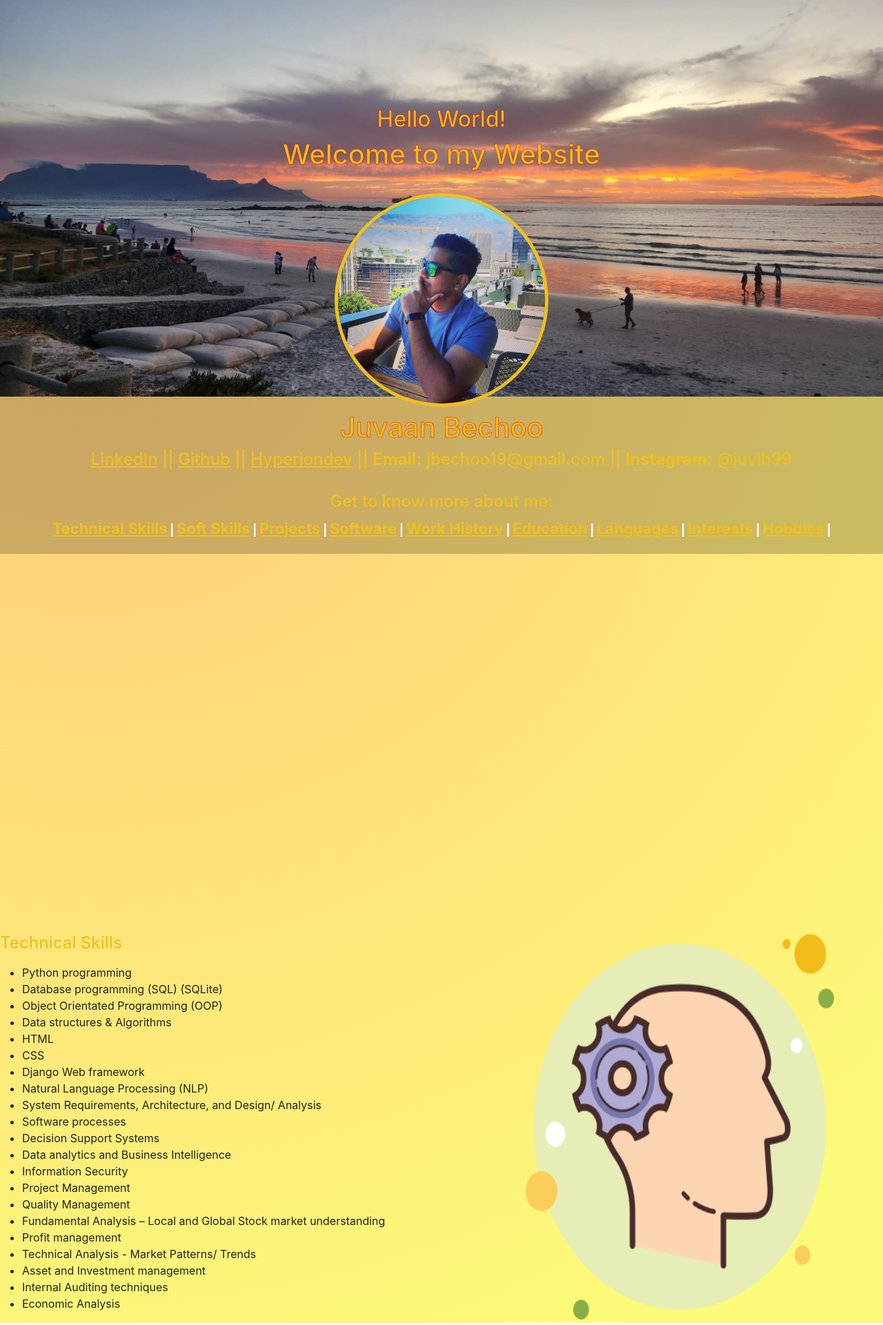
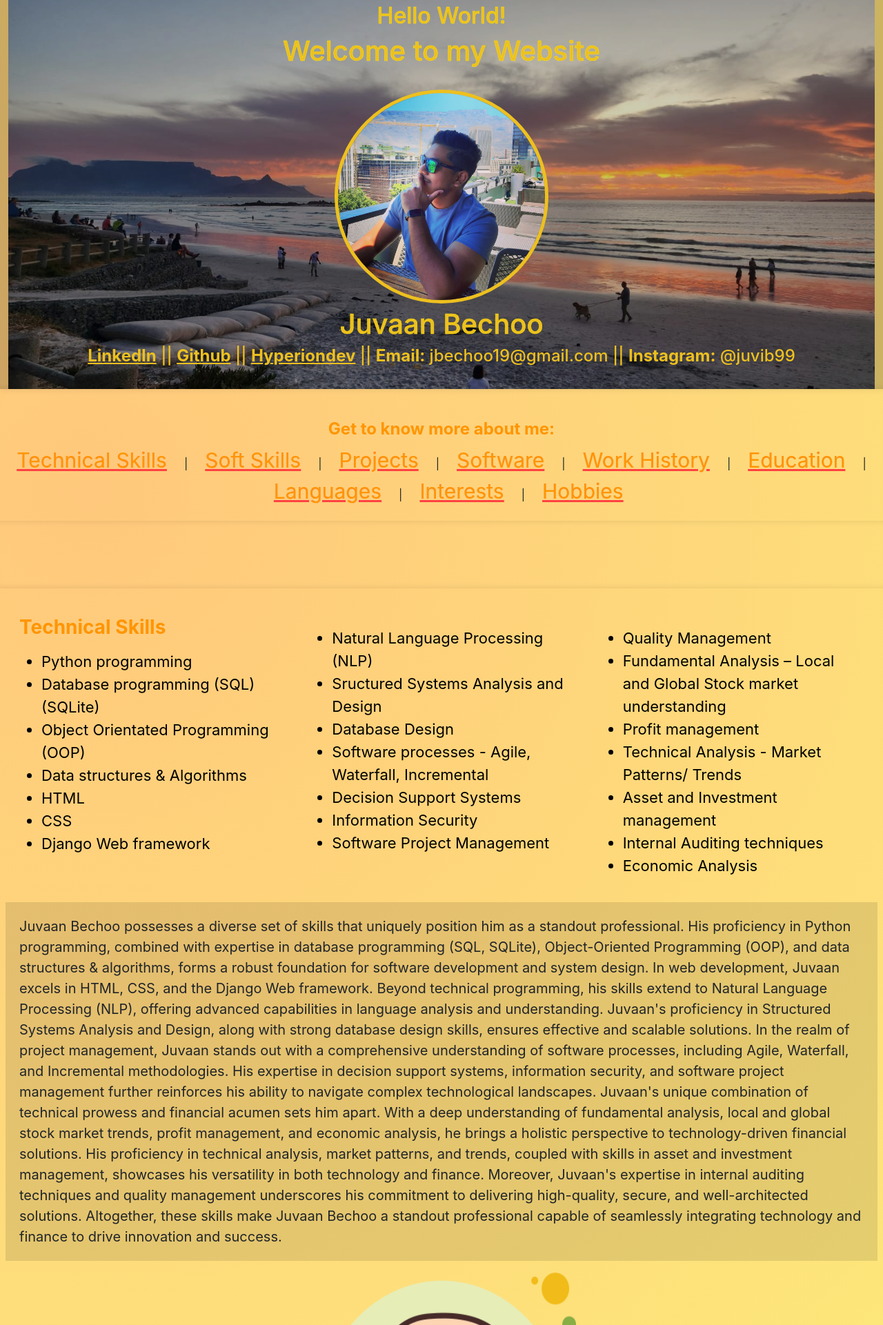
Before and after one commit to JuviB/JuviB, a plain HTML site: page index.html in a window 1280 px wide. Shown: the part 16-1937 px from the top of the page at 69% size. Drawn offline with nearby package versions, Linux system fonts and the light colour scheme.

Commit message:
Worked on Online CV

```diff
--- a/index.html
+++ b/index.html
@@ -13,56 +13,60 @@
 
 <body>
 
-    <header>
-        <div class="bg-image" style="max-height: 150px;">
+    <header class="container-fluid position-relative">
+        <div>
             <img src="table.jpg" alt="bg-image" class="img-fluid w-100">
         </div>
 
-        <div class="bg-text mx-auto text-center text-white">
+        <div class="row bg-text mx-auto text-center text-white position-absolute top-0 start-50 translate-middle-x" style="width: 100%; height: 100%;">
+            <div class="col-md-12">
                 <h2 id="theHeading">Hello World!</h2>
                 <h1>Welcome to my Website</h1>
                 <br>
 
-
                 <div class="my-image">
-                <img src="JB3.jpg" alt="my-image" style="width: 300px; height: 250;">
+                    <img src="JB3.jpg" alt="my-image" style="width: 300px; height: 300px;">
                 </div>
 
                 <br>
 
                 <h1>Juvaan Bechoo</h1>
 
-
-
                 <h4>
-                <a href="https://www.linkedin.com/in/juvaan-bechoo-3979a6182" target="_blank" style="color: #edc01f;">LinkedIn</a> ||
-                <a href="https://github.com/JuviB" target="_blank" style="color: #edc01f;">Github</a> ||
-                <a href="https://www.hyperiondev.com/portfolio/JB23060009000/" target="_blank" style="color: #edc01f;">Hyperiondev</a> ||
+                    <a href="https://www.linkedin.com/in/juvaan-bechoo-3979a6182" target="_blank" style="color: #edc01f;"><strong>LinkedIn</strong></a> ||
+                    <a href="https://github.com/JuviB" target="_blank" style="color: #edc01f;"><strong>Github</strong></a> ||
+                    <a href="https://www.hyperiondev.com/portfolio/JB23060009000/" target="_blank" style="color: #edc01f;"><strong>Hyperiondev</strong></a> ||
                     <strong>Email:</strong> jbechoo19@gmail.com || <strong>Instagram:</strong> @juvib99</a>
                 </h4>
                 <br>
-
-
-            <h4>Get to know more about me:</h4>
-            <nav>
-                <a href="#technicalskills">Technical Skills</a> |
-                <a href="#softskills">Soft Skills</a> |
-                <a href="#projects">Projects</a> |
-                <a href="#software">Software</a> |
-                <a href="#workhistory">Work History</a> |
-                <a href="#education">Education</a> |
-                <a href="#languages">Languages</a> |
-                <a href="#interests">Interests</a> |
-                <a href="#hobbies">Hobbies</a> |
-            </nav>
+            </div>
         </div>
     </header>
 
-    <main style="margin-top: 550px;">
+    <main style="margin-top: absolute;">
+    <div class="row center-text">
+        <div class="col-md-12 text-center">
+            <br>
+            <h4 style="color: #ff9500;"><strong>Get to know more about me:</strong></h4>
+            <nav>
+                <a href="#technical">Technical Skills</a> &emsp; | &emsp;
+                <a href="#soft">Soft Skills</a> &emsp; | &emsp;
+                <a href="#projects">Projects</a> &emsp; | &emsp;
+                <a href="#software">Software</a> &emsp; | &emsp;
+                <a href="#workhistory">Work History</a> &emsp; | &emsp;
+                <a href="#education">Education</a> &emsp; | &emsp;
+                <a href="#languages">Languages</a> &emsp; | &emsp;
+                <a href="#interests">Interests</a> &emsp; | &emsp;
+                <a href="#hobbies">Hobbies</a>
+            </nav>
+        </div>
+    </div>
+    <br>
+    <br>
+
     <div class="row">
-        <div class="col-md-7">
-            <h4>Technical Skills</h4>
-
+        <div id="technical" class="col-md-4 custom-padding technical-skills-section">
+            <h3><strong>Technical Skills</strong></h3>
             <p>
                 <ul>
                     <li>Python programming</li>
@@ -72,13 +76,27 @@
                     <li>HTML</li>
                     <li>CSS</li>
                     <li>Django Web framework</li>
+                </ul>
+            </p>
+        </div>
+
+        <div class="col-md-4 custom-padding technical-skills-section">
+            <p>
+                <ul>
                     <li>Natural Language Processing (NLP)</li>
-                    <li>System Requirements, Architecture, and Design/ Analysis</li>
-                    <li>Software processes</li>
+                    <li>Sructured Systems Analysis and Design</li>
+                    <li>Database Design</li>
+                    <li>Software processes - Agile, Waterfall, Incremental</li>
                     <li>Decision Support Systems</li>
-                    <li>Data analytics and Business Intelligence</li>
                     <li>Information Security</li>
-                    <li>Project Management</li>
+                    <li>Software Project Management</li>
+                </ul>
+            </p>
+        </div>
+
+        <div class="col-md-4 custom-padding technical-skills-section">
+            <p>
+                <ul>
                     <li>Quality Management</li>
                     <li>Fundamental Analysis – Local and Global Stock market understanding</li>
                     <li>Profit management</li>
@@ -90,9 +108,50 @@
             </p>
         </div>
 
-        <div class="col-md-5">
-            <img id="technical"
-            src="technical.png" alt="technical" width="448" height="560">
+        <p class="tech-skills-description">
+            Juvaan Bechoo possesses a diverse set of skills that uniquely position him as a standout professional. His proficiency in Python programming, combined with expertise in database programming (SQL, SQLite), Object-Oriented Programming (OOP), and data structures & algorithms, forms a robust foundation for software development and system design. In web development, Juvaan excels in HTML, CSS, and the Django Web framework.
+            Beyond technical programming, his skills extend to Natural Language Processing (NLP), offering advanced capabilities in language analysis and understanding. Juvaan's proficiency in Structured Systems Analysis and Design, along with strong database design skills, ensures effective and scalable solutions.
+            In the realm of project management, Juvaan stands out with a comprehensive understanding of software processes, including Agile, Waterfall, and Incremental methodologies. His expertise in decision support systems, information security, and software project management further reinforces his ability to navigate complex technological landscapes.
+            Juvaan's unique combination of technical prowess and financial acumen sets him apart. With a deep understanding of fundamental analysis, local and global stock market trends, profit management, and economic analysis, he brings a holistic perspective to technology-driven financial solutions. His proficiency in technical analysis, market patterns, and trends, coupled with skills in asset and investment management, showcases his versatility in both technology and finance.
+            Moreover, Juvaan's expertise in internal auditing techniques and quality management underscores his commitment to delivering high-quality, secure, and well-architected solutions. Altogether, these skills make Juvaan Bechoo a standout professional capable of seamlessly integrating technology and finance to drive innovation and success.
+        </p>
+        <br>
+
+        <div class="image1">
+            <img id="technical-image"
+            src="technical.png" alt="technical" width="390" height="450">
+        </div>
+    </div>
+
+    <div class="row">
+        <div id="soft" class="col-md-6 soft-skills-section">
+            <h3><strong>Soft Skills</strong></h3>
+            <p>
+                <ul>
+                    <li>Critical Thinking/ Problem Solving</li>
+                    <li>Effective Communication</li>
+                    <li>Leadership and management</li>
+                    <li>Teamwork and Collaboration</li>
+                    <li>Conflict Resolution</li>
+                    <li>Excellent Customer Service</li>
+                </ul>
+            </p>
+        </div>
+
+        <div class="soft-skills-description">
+            <p>Juvaan Bechoo distinguishes himself through a diverse set of interpersonal and leadership skills, making him a standout professional. His critical thinking and problem-solving abilities enable him to approach challenges strategically, finding innovative solutions that drive positive outcomes.
+                Effective communication is a hallmark of Juvaan's skill set, allowing him to articulate ideas clearly and facilitate understanding among team members and stakeholders. This proficiency extends to leadership and management, where Juvaan excels in guiding teams toward shared goals and fostering a collaborative and efficient work environment.
+                Teamwork and collaboration are key strengths that Juvaan brings to any project. His ability to work seamlessly with others, coupled with a dedication to fostering a collaborative atmosphere, ensures successful outcomes through collective efforts.
+                Conflict resolution is another area where Juvaan shines, demonstrating a keen ability to address and resolve disputes within a team or project. This skill not only contributes to a positive work environment but also ensures the smooth progression of tasks and goals.
+                Juvaan's commitment to excellent customer service is evident in his professional approach. Whether dealing with internal team members or external clients, he prioritizes delivering quality service, enhancing relationships, and ensuring overall satisfaction.
+                In summary, Juvaan Bechoo's proficiency in critical thinking, effective communication, leadership, teamwork, conflict resolution, and customer service collectively set him apart as a professional who not only excels in technical domains but also excels in fostering positive and collaborative work environments.
+            </p>
+        </div>
+        <br>
+
+        <div class="image2">
+            <img id="soft-image"
+            src="soft.png" alt="soft" width="370" height="402">
         </div>
     </div>
 
--- a/istyle.css
+++ b/istyle.css
@@ -4,64 +4,97 @@ body {
   background: radial-gradient(circle at 10% 20%, rgb(255, 200, 124) 0.1%, rgb(252, 251, 121) 90%);
 }
 
-/* Position text in the middle of the page/image */
 .bg-text {
-  background-color: rgb(0,0,0); /* Fallback color */
-  background-color: rgba(0,0,0, 0.2); /* Black w/opacity/see-through */
+  background-color: rgb(0,0,0);
+  background-color: rgba(0,0,0, 0.2);
   color: #ffae42;
   font-weight: bold;
   text-decoration-color: #ffae42;
-
-  position: static;
-  width: 100%;
   padding: 20px;
-  text-align: center;
-
 }
 
 h4 {
-  color: #edc01f;; /* Change this to the desired color for visited links */
+  color: #edc01f;
 }
 
-h2 {
-  -webkit-text-stroke-width: 0.5px;
-  -webkit-text-stroke-color: rgb(255, 0, 0);
-  color: #edc01f;;
+h3 {
+  color: #ff9500;
 }
 
+h2,
 h1 {
   -webkit-text-stroke-width: 0.5px;
-  -webkit-text-stroke-color: rgb(255, 0, 0);
-  color: #edc01f;;
+  -webkit-text-stroke-color: rgb(255, 225, 0);
+  color: #edc01f;
 }
 
 nav a {
   -webkit-text-stroke-width: 0.1px;
-  -webkit-text-stroke-color: #edc01f(255, 0, 0);
-  color: #edc01f;;
-  font-size: 22px;
+  -webkit-text-stroke-color: #ff4242;
+  color: #ff9500;
+  font-size: 30px;
 }
 
 .my-image {
-  display: inline-block; /* Ensures the border-radius works properly */
-  overflow: hidden; /* Hides overflowing content */
-  border-radius: 50%; /* Makes a circle with border-radius */
-  border: 5px solid #edc01f; /* Border color and width */
+  display: inline-block;
+  overflow: hidden;
+  border-radius: 50%;
+  border: 5px solid #edc01f;
 }
 
 .my-image img {
-  width: 150px; /* Adjust the width as needed */
-  height: auto;
-  display: block; /* Removes extra space below the image */
+  width: 300px;
+  height: 250px;
+  display: block;
 }
 
 .my-image:hover {
   transform: rotateY(360deg);
-  transition: transform 1s ease-in-out; /* Optional: Add a smooth transition effect */
+  transition: transform 1s ease-in-out;
 }
 
 .bg-image {
-  background-size: cover;
+  position: relative;
+}
 
-  min-height: 150px;
+.position-absolute {
+  position: absolute;
 }
+
+.row {
+  box-shadow: 0 0 10px rgba(0, 0, 0, 0.1);
+  padding: 20px;
+  margin-bottom: 50px;
+}
+
+.custom-padding {
+  padding: 70px;
+}
+
+.image1,
+.image2 {
+  display: flex;
+  justify-content: center;
+  align-items: center;
+}
+
+#technical {
+  /* Add any additional styling for the image if needed */
+  max-width: 100%; /* Ensure the image doesn't exceed its container */
+  max-height: 100%; /* Ensure the image doesn't exceed its container */
+}
+
+.soft-skills-section,
+.technical-skills-section {
+  color: #000000; /* Set the text color */
+  font-size: 22px; /* Set the font size */
+  padding: 20px; /* Add padding for better visual appearance */
+}
+
+.soft-skills-description,
+.tech-skills-description  {
+  background-color: rgb(0,0,0);
+  background-color: rgba(0,0,0, 0.1);
+  font-size: 20px; /* Set the desired font size */
+  padding: 20px; /* Add padding for better visual appearance */
+}
```
Also changed, not shown: WhatsApp Image 2024-01-12 at 10.55.49_784e5b89.jpg (deleted), soft.png (added). Lines whose indentation alone changed are shown as unchanged.
